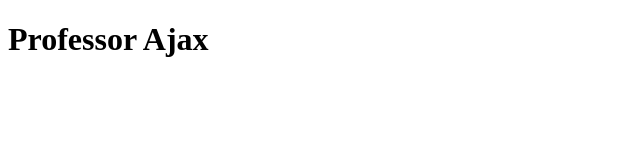
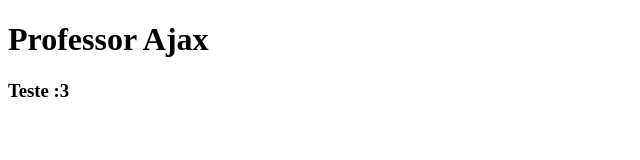
Before and after one commit to GabriellaPereiraNascimento/profcode-, a plain HTML site: page index.html in a window 1280 px wide. Shown: the full height of the page, 0-640 px from the left. Drawn offline with Linux system fonts and the light colour scheme.

Commit message:
adicionei o h3

```diff
--- a/index.html
+++ b/index.html
@@ -7,5 +7,6 @@
 </head>
 <body>
     <h1>Professor Ajax</h1>
+    <h3>Teste :3</h3>
 </body>
 </html>
```
